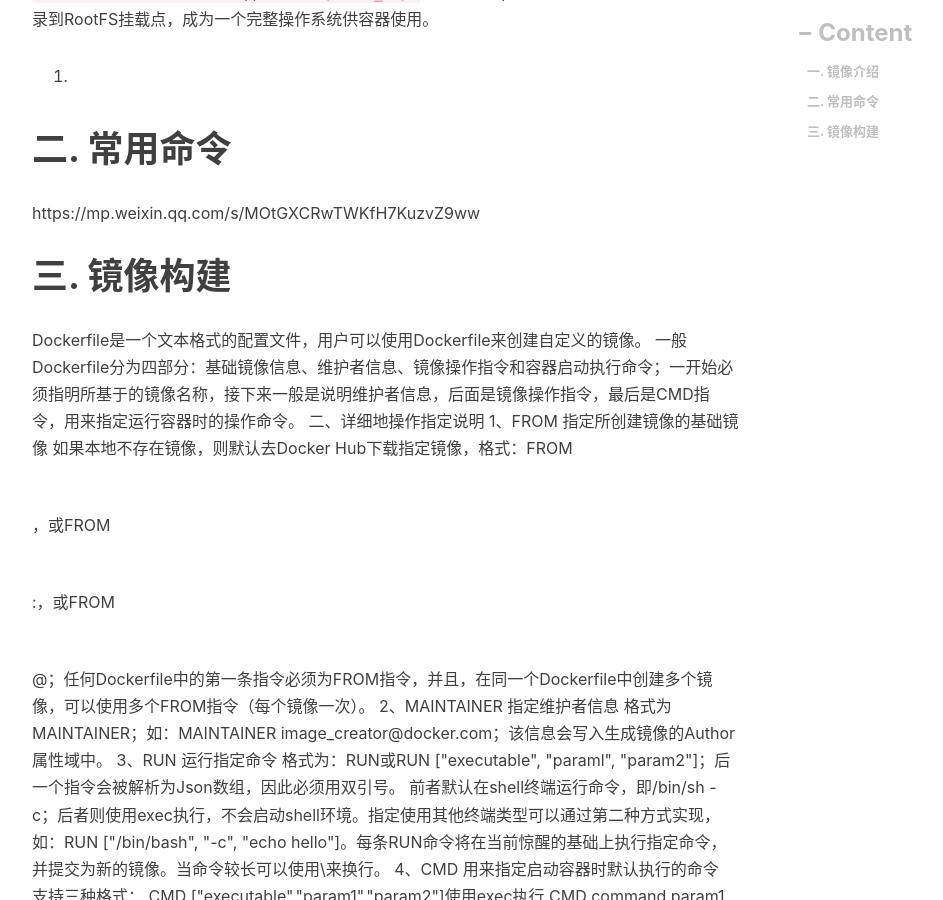
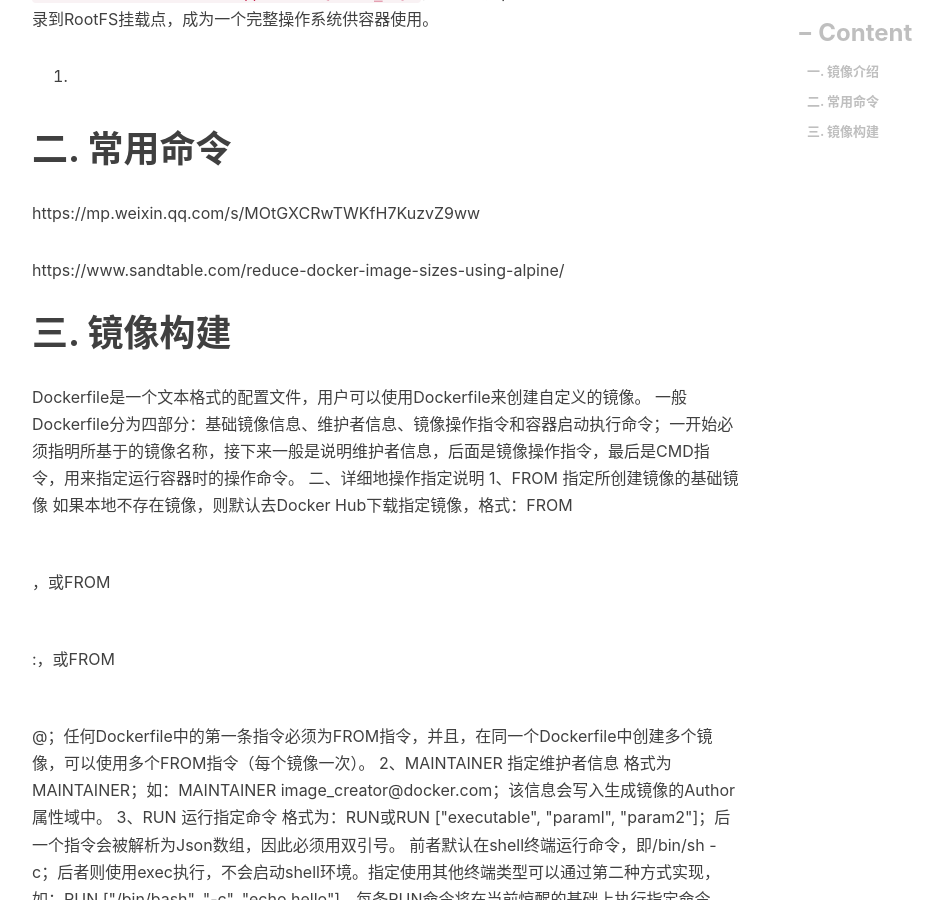
Before and after one commit to engru/chenguolin.github.io, a Jekyll site: the page built from _posts/2019-03-16-【Docker-7】Docker镜像.md, in a window 1280 px wide and 900 px high, scrolled down 1490 px. Shown: the whole window, without its empty margins (233-1176 px from the left). Built offline with Jekyll 4.4.1, drawn with Linux system fonts in a browser that asks for light colours; nearby versions of some CDN libraries; comment, search, counter and statistics services are not loaded; part of the change alters nothing that is shown.

Commit message:
Update 2019-03-16-【Docker-7】Docker镜像.md

```diff
--- a/_posts/2019-03-16-【Docker-7】Docker镜像.md
+++ b/_posts/2019-03-16-【Docker-7】Docker镜像.md
@@ -37,7 +37,7 @@ ubuntu系统下挂载目录为 `/var/lib/docker/aufs/mnt/{mount_id}`，centos系
 
 https://mp.weixin.qq.com/s/MOtGXCRwTWKfH7KuzvZ9ww
 
-
+https://www.sandtable.com/reduce-docker-image-sizes-using-alpine/
 
 
 
```
